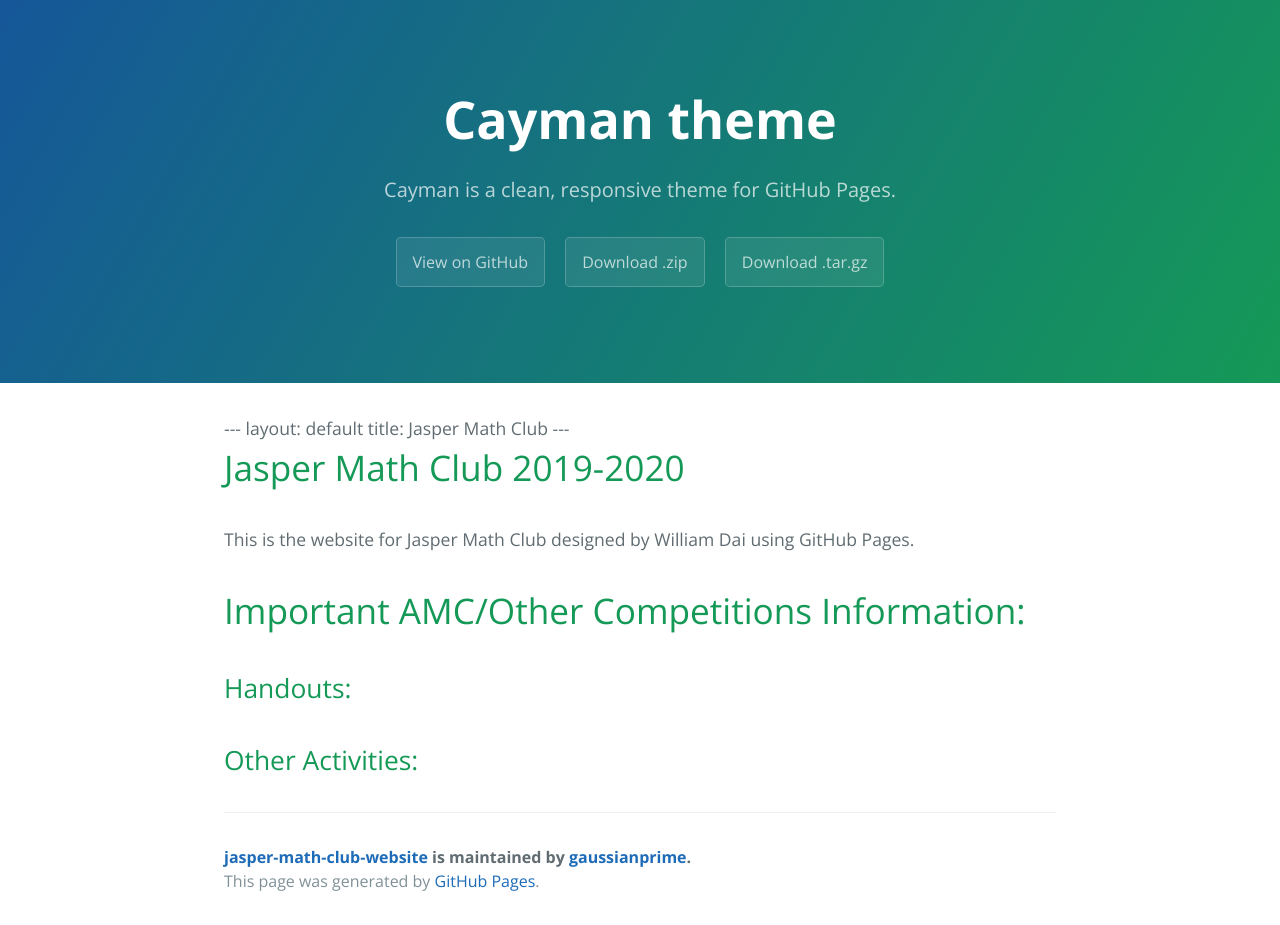
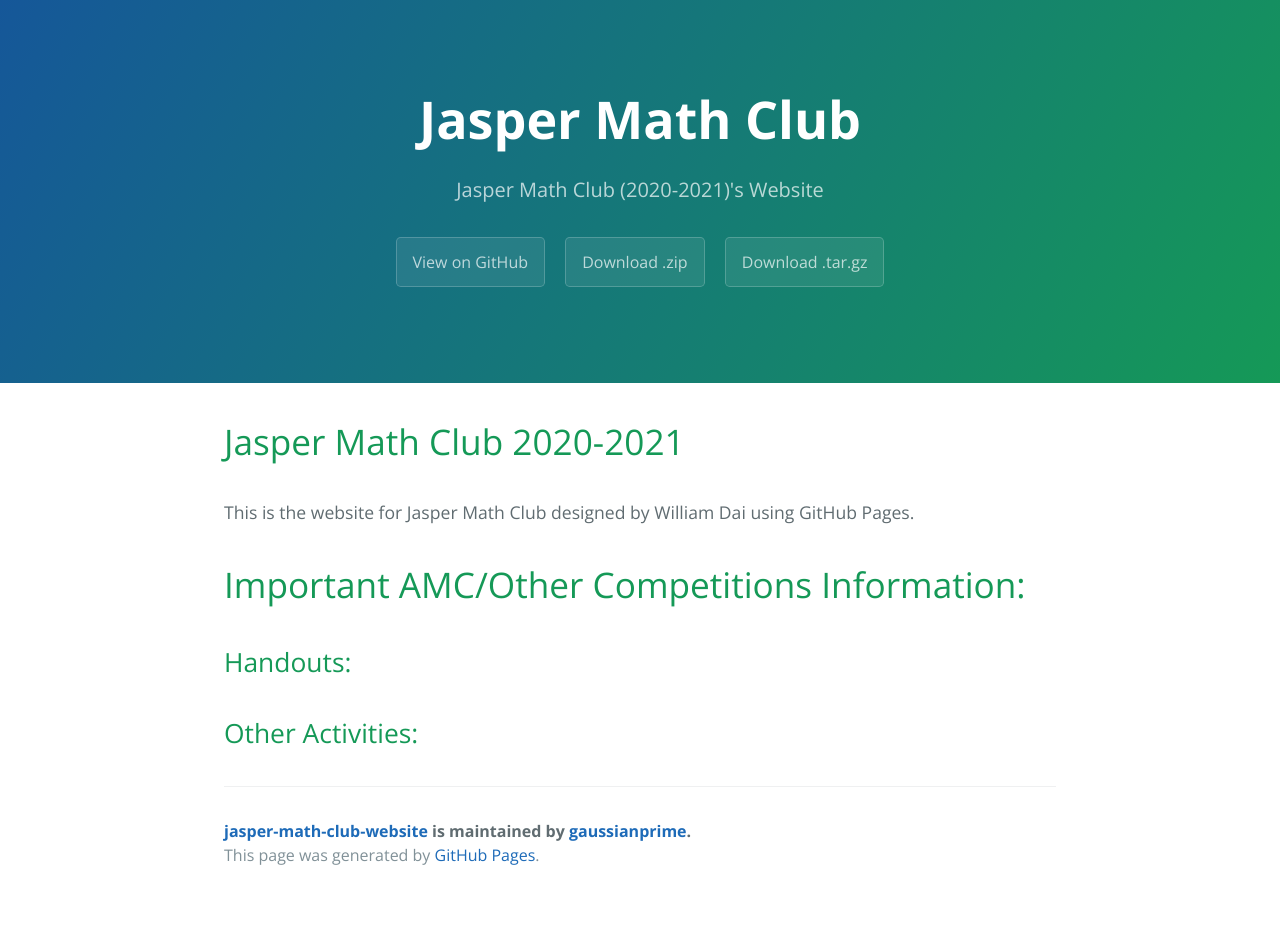
Before and after one commit to gaussianprime/jasper-math-club-website, a Jekyll site: the page built from index.html, in a window 1280 px wide. Built offline with Jekyll 4.4.1, drawn with Linux system fonts in a browser that asks for light colours; after the commit the page ends 900 px from its top, so only the background shows below that.

Commit message:
Fixed index.html

```diff
--- a/index.html
+++ b/index.html
@@ -1,13 +1,10 @@
----
-layout: default
----
-
 ---
 layout: default
 title: Jasper Math Club
+description: Jasper Math Club (2020-2021)'s Website
 ---
 <div class="blurb">
-    <h1>Jasper Math Club 2019-2020<h1>
+    <h1>Jasper Math Club 2020-2021<h1>
 </div><!-- /.blurb -->
 
 <div class="body">
```
